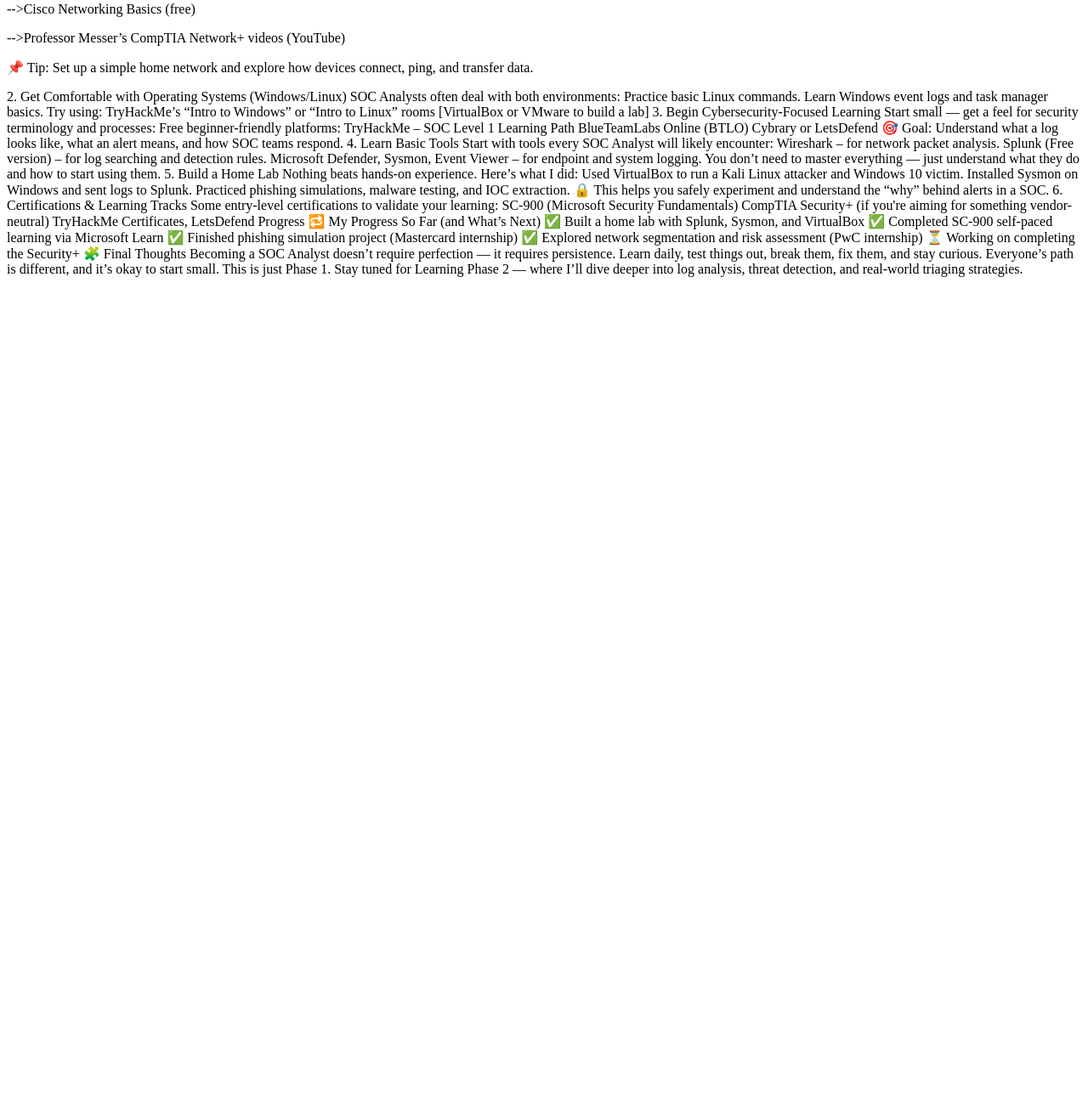
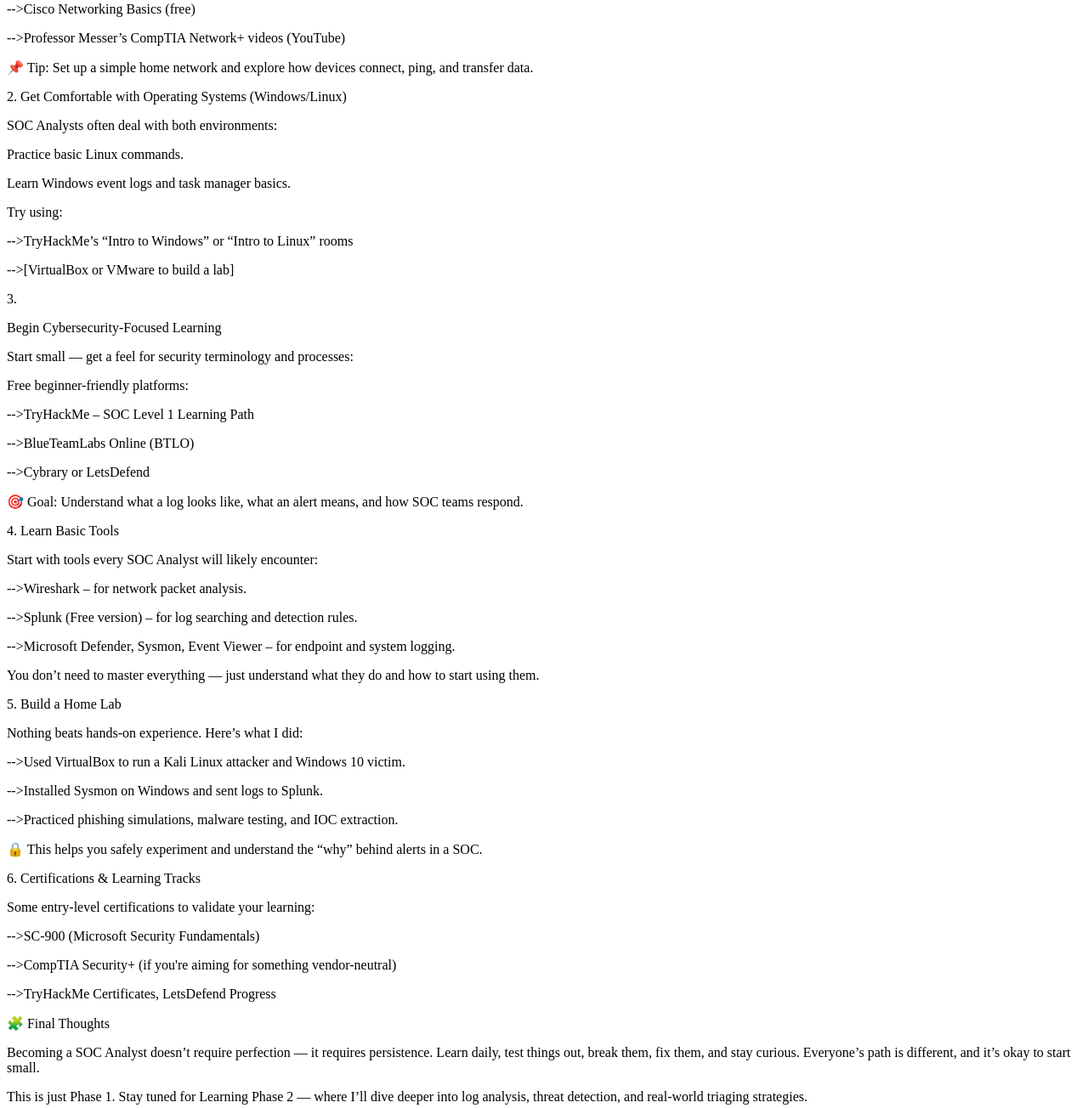
Before and after one commit to amalasanand/amalasanand.github.io, a plain HTML site: page blog.html in a window 1280 px wide. Shown: the part 540-1844 px from the top of the page at 85% size. Before the commit the page ends 882 px from the top, so only its background shows below. Drawn offline with Linux system fonts and the light colour scheme.

Commit message:
Update blog.html

```diff
--- a/blog.html
+++ b/blog.html
@@ -22,89 +22,61 @@ Breaking into cybersecurity may seem intimidating at first — full of acronyms,
 <p>🪜 How to Start — A Beginner’s Pathway</p>
 <p>1. Understand the Basics of IT and Networking
 You can't defend what you don't understand. Start here:</p>
-
 <p>Learn how the internet works: IPs, DNS, TCP/IP, firewalls.</p>
 
-<p>Use resources like:</p
-
+ <p>Use resources like:</p
 <p>-->Cisco Networking Basics (free)</p>
-
 <p>-->Professor Messer’s CompTIA Network+ videos (YouTube)</p>
 
 <p>📌 Tip: Set up a simple home network and explore how devices connect, ping, and transfer data.</p>
 
-2. Get Comfortable with Operating Systems (Windows/Linux)
-SOC Analysts often deal with both environments:
+<p>2. Get Comfortable with Operating Systems (Windows/Linux)</p>
 
-Practice basic Linux commands.
+<p>SOC Analysts often deal with both environments:</p>
+<p>Practice basic Linux commands.</p>
+<p>Learn Windows event logs and task manager basics.</p>
 
-Learn Windows event logs and task manager basics.
+<p>Try using:
 
-Try using:
+<p>-->TryHackMe’s “Intro to Windows” or “Intro to Linux” rooms</p>
+<p>-->[VirtualBox or VMware to build a lab]</p>
 
-TryHackMe’s “Intro to Windows” or “Intro to Linux” rooms
+3.<p> Begin Cybersecurity-Focused Learning</p>
 
-[VirtualBox or VMware to build a lab]
+<p>Start small — get a feel for security terminology and processes:</p>
+<p>Free beginner-friendly platforms:</p>
+<p>-->TryHackMe – SOC Level 1 Learning Path</p>
+<p>-->BlueTeamLabs Online (BTLO)</p>
+<p>-->Cybrary or LetsDefend
 
-3. Begin Cybersecurity-Focused Learning
-Start small — get a feel for security terminology and processes:
+<p>🎯 Goal: Understand what a log looks like, what an alert means, and how SOC teams respond.</p>
 
-Free beginner-friendly platforms:
+<p>4. Learn Basic Tools</p>
+<p>Start with tools every SOC Analyst will likely encounter:</p>
+<p>-->Wireshark – for network packet analysis.</p>
+<p>-->Splunk (Free version) – for log searching and detection rules.</p>
+<p>-->Microsoft Defender, Sysmon, Event Viewer – for endpoint and system logging.</p>
 
-TryHackMe – SOC Level 1 Learning Path
+<p>You don’t need to master everything — just understand what they do and how to start using them.</p>
 
-BlueTeamLabs Online (BTLO)
+<p>5. Build a Home Lab</p>
+<p>Nothing beats hands-on experience. Here’s what I did:</p>
+<p>-->Used VirtualBox to run a Kali Linux attacker and Windows 10 victim.</p>
+<p>-->Installed Sysmon on Windows and sent logs to Splunk.</p>
+<p>-->Practiced phishing simulations, malware testing, and IOC extraction.</p>
 
-Cybrary or LetsDefend
+<p>🔒 This helps you safely experiment and understand the “why” behind alerts in a SOC.</p>
 
-🎯 Goal: Understand what a log looks like, what an alert means, and how SOC teams respond.
+<p>6. Certifications & Learning Tracks</p>
+<p>Some entry-level certifications to validate your learning:</p>
+<p>-->SC-900 (Microsoft Security Fundamentals)</p>
+<p>-->CompTIA Security+ (if you're aiming for something vendor-neutral)</p>
+<p>-->TryHackMe Certificates, LetsDefend Progress</p>
 
-4. Learn Basic Tools
-Start with tools every SOC Analyst will likely encounter:
+<p>🧩 Final Thoughts</p>
+<p>Becoming a SOC Analyst doesn’t require perfection — it requires persistence. Learn daily, test things out, break them, fix them, and stay curious. Everyone’s path is different, and it’s okay to start small.</p>
 
-Wireshark – for network packet analysis.
-
-Splunk (Free version) – for log searching and detection rules.
-
-Microsoft Defender, Sysmon, Event Viewer – for endpoint and system logging.
-
-You don’t need to master everything — just understand what they do and how to start using them.
-
-5. Build a Home Lab
-Nothing beats hands-on experience. Here’s what I did:
-
-Used VirtualBox to run a Kali Linux attacker and Windows 10 victim.
-
-Installed Sysmon on Windows and sent logs to Splunk.
-
-Practiced phishing simulations, malware testing, and IOC extraction.
-
-🔒 This helps you safely experiment and understand the “why” behind alerts in a SOC.
-
-6. Certifications & Learning Tracks
-Some entry-level certifications to validate your learning:
-
-SC-900 (Microsoft Security Fundamentals)
-
-CompTIA Security+ (if you're aiming for something vendor-neutral)
-
-TryHackMe Certificates, LetsDefend Progress
-
-🔁 My Progress So Far (and What’s Next)
-✅ Built a home lab with Splunk, Sysmon, and VirtualBox
-
-✅ Completed SC-900 self-paced learning via Microsoft Learn
-
-✅ Finished phishing simulation project (Mastercard internship)
-
-✅ Explored network segmentation and risk assessment (PwC internship)
-
-⏳ Working on completing the Security+
-
-🧩 Final Thoughts
-Becoming a SOC Analyst doesn’t require perfection — it requires persistence. Learn daily, test things out, break them, fix them, and stay curious. Everyone’s path is different, and it’s okay to start small.
-
-This is just Phase 1. Stay tuned for Learning Phase 2 — where I’ll dive deeper into log analysis, threat detection, and real-world triaging strategies.</p>
+<p>This is just Phase 1. Stay tuned for Learning Phase 2 — where I’ll dive deeper into log analysis, threat detection, and real-world triaging strategies.</p>
 
 </body>
 </html>
```
